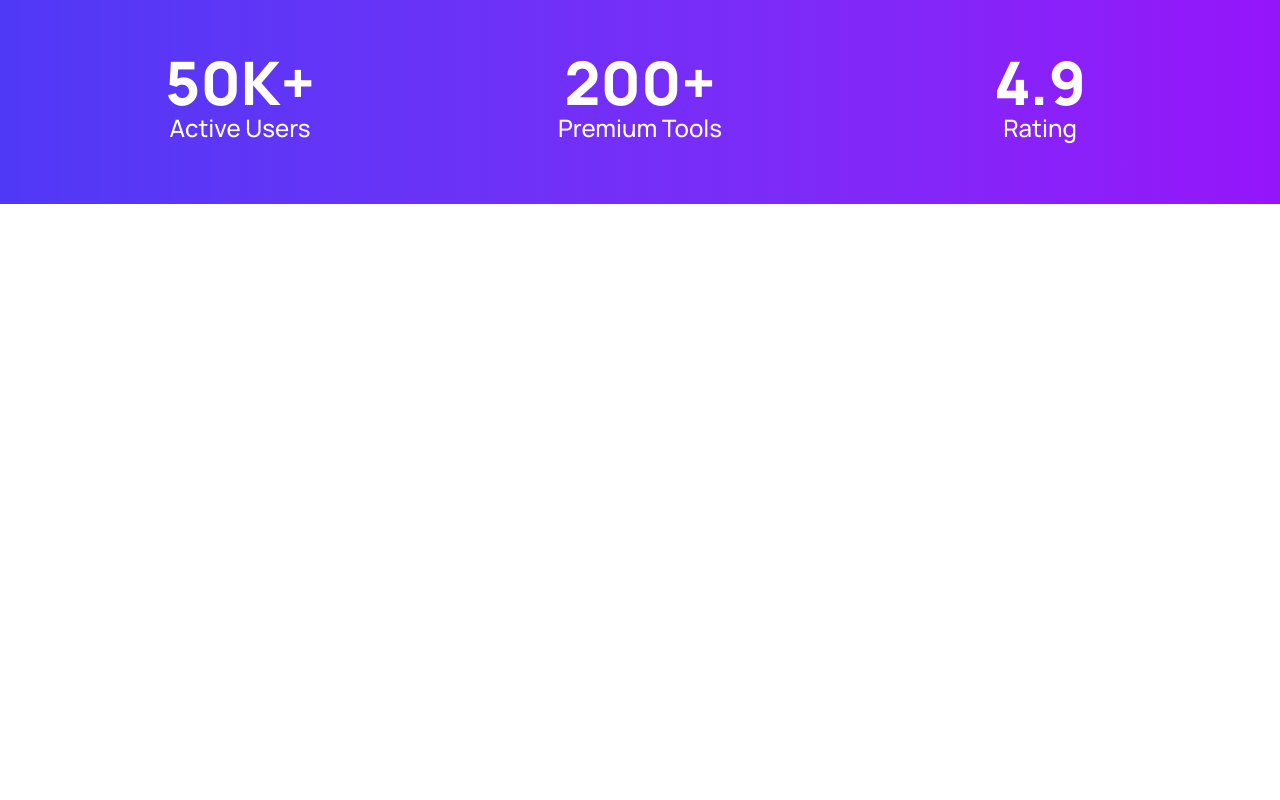
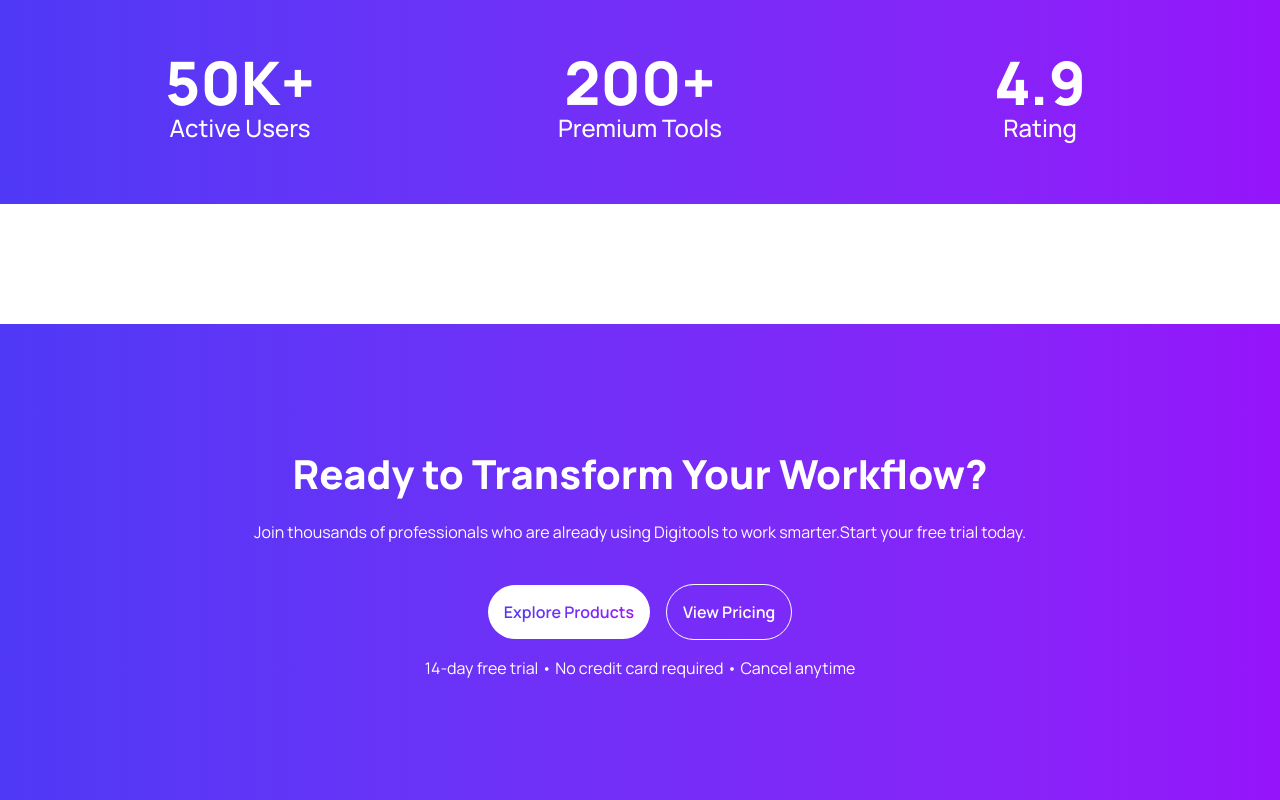
Before and after one commit to sumon-ahmed-ss-550/Assignment-6, a React (Vite) app: page / in a window 1280 px wide. Shown: the part 856-1656 px from the top of the page. Before the commit the page ends 1060 px from the top, so only its background shows below. Built offline with nearby package versions, Linux system fonts and the light colour scheme.

Commit message:
Add workflow component

```diff
--- a/src/App.jsx
+++ b/src/App.jsx
@@ -2,6 +2,7 @@ import "./App.css";
 import Banner from "./components/banner/Banner";
 import Info from "./components/info/Info";
 import Navbar from "./components/navbar/Navbar";
+import Workflow from "./components/workflow/Workflow";
 
 function App() {
   return (
@@ -9,6 +10,7 @@ function App() {
       <Navbar></Navbar>
       <Banner></Banner>
       <Info></Info>
+      <Workflow></Workflow>
     </>
   );
 }
--- a/src/components/info/Info.jsx
+++ b/src/components/info/Info.jsx
@@ -2,7 +2,7 @@ import React from "react";
 
 const Info = () => {
   return (
-    <section className="bg-linear-to-r from-[#4F39F6] to-[#9514FA] py-15">
+    <section className="bg-linear-to-r from-[#4F39F6] to-[#9514FA] py-15 mb-30">
       <div className="container grid sm:grid-cols-3 gap-6 justify-items-center">
         <div className="text-center">
           <h2 className="font-extrabold text-6xl text-white">50K+</h2>
--- /dev/null
+++ b/src/components/workflow/Workflow.jsx
@@ -0,0 +1,39 @@
+import React from "react";
+
+const Workflow = () => {
+  return (
+    <section className="bg-linear-to-r from-[#4F39F6] to-[#9514FA] py-30">
+      <div className="container">
+        <div className="text-center mb-10">
+          <h2 className="font-extrabold text-[40px] text-white mb-4">
+            Ready to Transform Your Workflow?
+          </h2>
+          <p className="font-normal text-base text-white">
+            Join thousands of professionals who are already using Digitools to
+            work smarter.Start your free trial today.
+          </p>
+        </div>
+        <div className="text-center">
+          <div className="flex items-center justify-center flex-wrap gap-4 mb-4">
+            <button className="bg-white px-4 py-3.75 rounded-full cursor-pointer">
+              <span className="bg-linear-to-r from-[#4F39F6] to-[#9514FA] bg-clip-text text-transparent font-semibold text-base">
+                Explore Products
+              </span>
+            </button>
+            <button className="duration-300 rounded-full cursor-pointer hover:bg-white">
+              <span className="block rounded-full border border-white px-4 py-3.75 font-semibold text-base text-white bg-linear-to-r from-[#4F39F6] to-[#9514FA] bg-clip-text hover:text-transparent">
+                View Pricing
+              </span>
+            </button>
+          </div>
+          <span className="font-normal text-base leading-5 text-white">
+            14-day free trial • No credit card required • Cancel anytime
+          </span>
+        </div>
+        <div></div>
+      </div>
+    </section>
+  );
+};
+
+export default Workflow;
```
